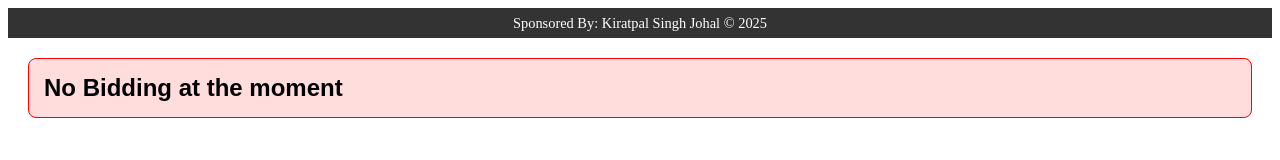
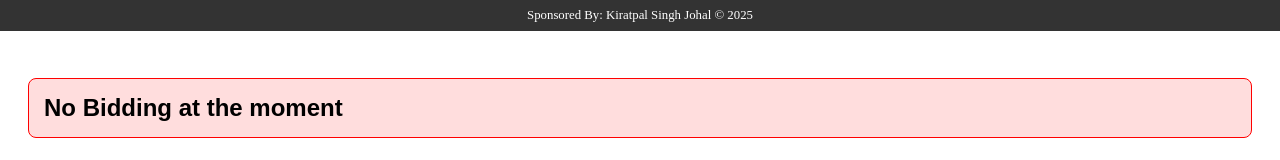
Before and after one commit to kiratpalsinghjohal1999/ipl-mock-auction, a React (Vite) app: page /admin in a window 1280 px wide. Both pictures are taken after a click on the button "Enter". Shown: the top 160 px of the page. Built offline with nearby package versions, Linux system fonts and the light colour scheme; no server answers; the database is empty.

Commit message:
addotion of footter but headser

```diff
--- a/src/Footer.jsx
+++ b/src/Footer.jsx
@@ -4,14 +4,17 @@
   return (
    <footer
   style={{
+    position: "fixed",
+    align:'center',        // Fixes the footer
+    top: 0,
+    left: 0,
+    width: "100vw",               // Places it at the bottom             // Full width
     backgroundColor: "#333",
     color: "#fff",
     textAlign: "center",
-    fontSize: '0.9rem',
-    height: '30px',
-    display: 'flex',
-    justifyContent: 'center',
-    alignItems: 'center',
+    fontSize: "0.8rem",
+    padding: "8px 0",          // Adds equal top & bottom padding
+    zIndex: 1000
   }}
 >
   <p style={{ margin: 0 }}>
--- a/src/admin.jsx
+++ b/src/admin.jsx
@@ -538,7 +538,7 @@
 
 
   return (
-    <div>
+    <div style={{ paddingTop: "50px" }}>
       <Footer/>
     <AnnouncementBanner
   message={announcement}
```
